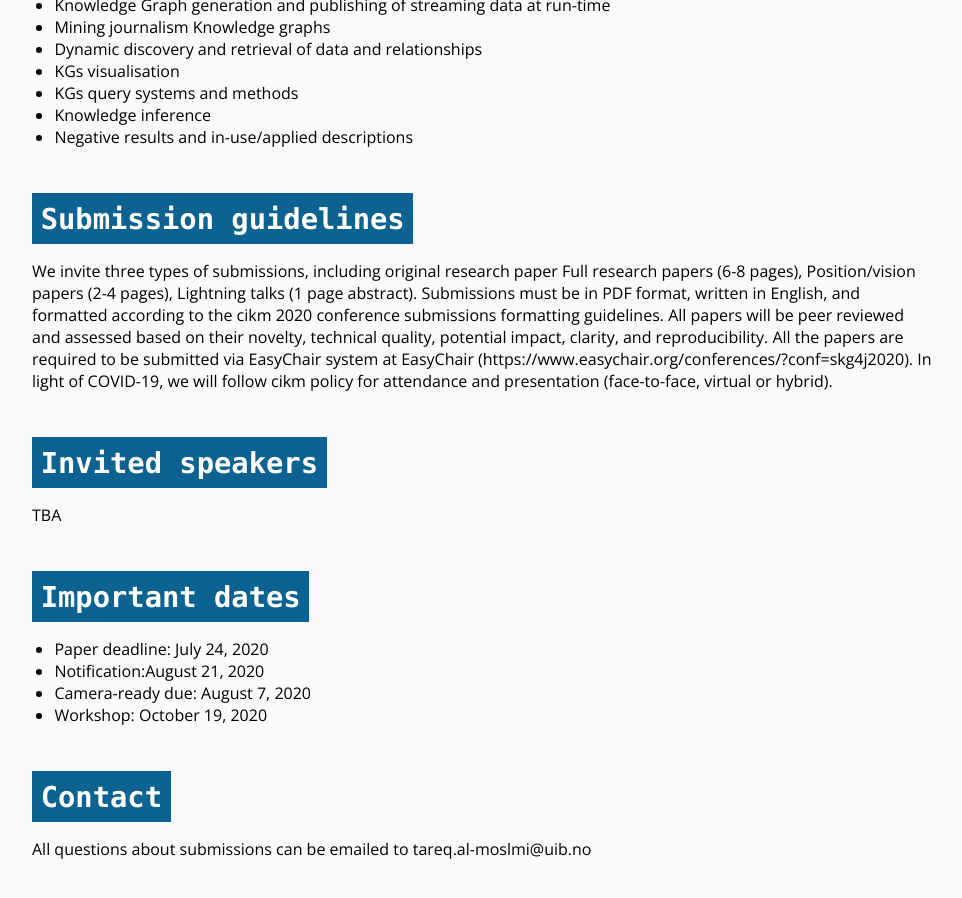
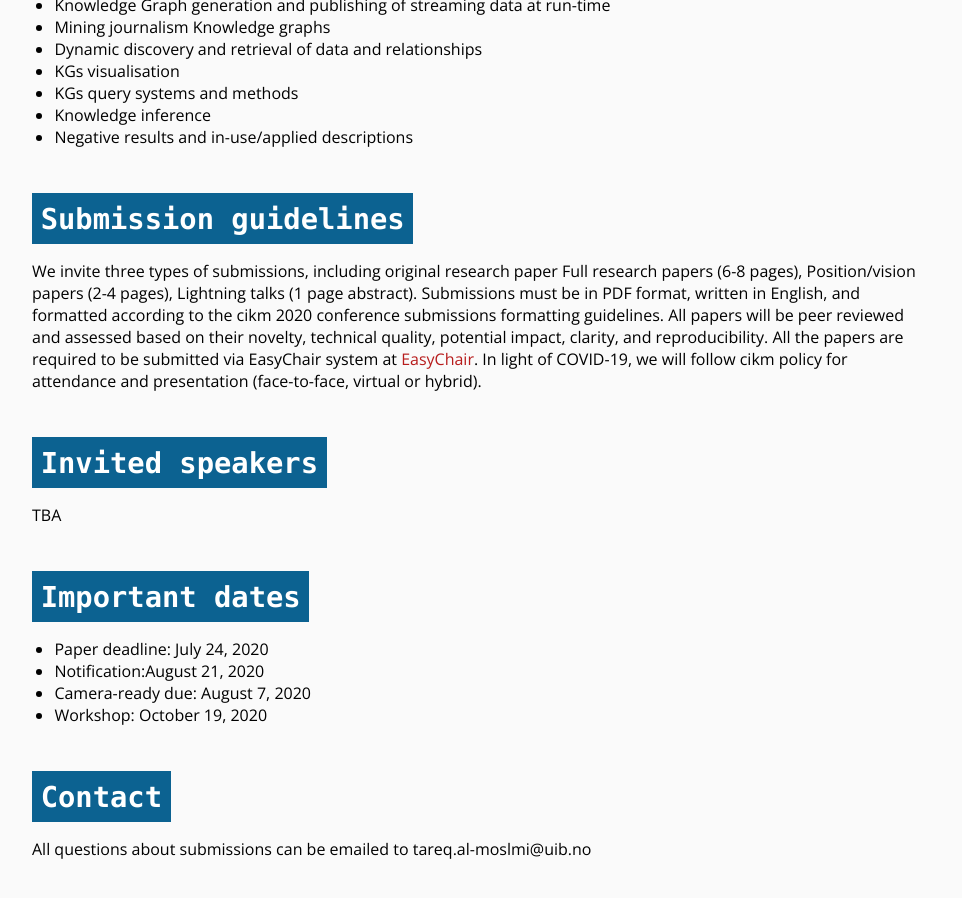
Before and after one commit to almoslmi/SemanticJournalism, a Jekyll site: the page built from docs/call.md, in a window 1280 px wide and 900 px high, scrolled down 1555 px. Shown: the whole window, without its empty margins (158-1120 px from the left). Built offline with Jekyll 4.4.1, drawn with Linux system fonts in a browser that asks for light colours.

Commit message:
Update call.md

```diff
--- a/docs/call.md
+++ b/docs/call.md
@@ -58,7 +58,7 @@ Workshop topics, includes but not limited to:
 
 # Submission guidelines
 
-We invite three types of submissions, including original research paper Full research papers (6-8 pages), Position/vision papers (2-4 pages), Lightning talks (1 page abstract). Submissions must be in PDF format, written in English, and formatted according to the cikm 2020 conference submissions formatting guidelines. All papers will be peer reviewed and assessed based on their novelty, technical quality, potential impact, clarity, and reproducibility. All the papers are required to be submitted via EasyChair system at EasyChair (https://www.easychair.org/conferences/?conf=skg4j2020).
+We invite three types of submissions, including original research paper Full research papers (6-8 pages), Position/vision papers (2-4 pages), Lightning talks (1 page abstract). Submissions must be in PDF format, written in English, and formatted according to the cikm 2020 conference submissions formatting guidelines. All papers will be peer reviewed and assessed based on their novelty, technical quality, potential impact, clarity, and reproducibility. All the papers are required to be submitted via EasyChair system at [EasyChair](https://www.easychair.org/conferences/?conf=skg4j2020).
 In light of COVID-19, we will follow cikm policy for attendance and presentation (face-to-face, virtual or hybrid).
 
 # Invited speakers
```
